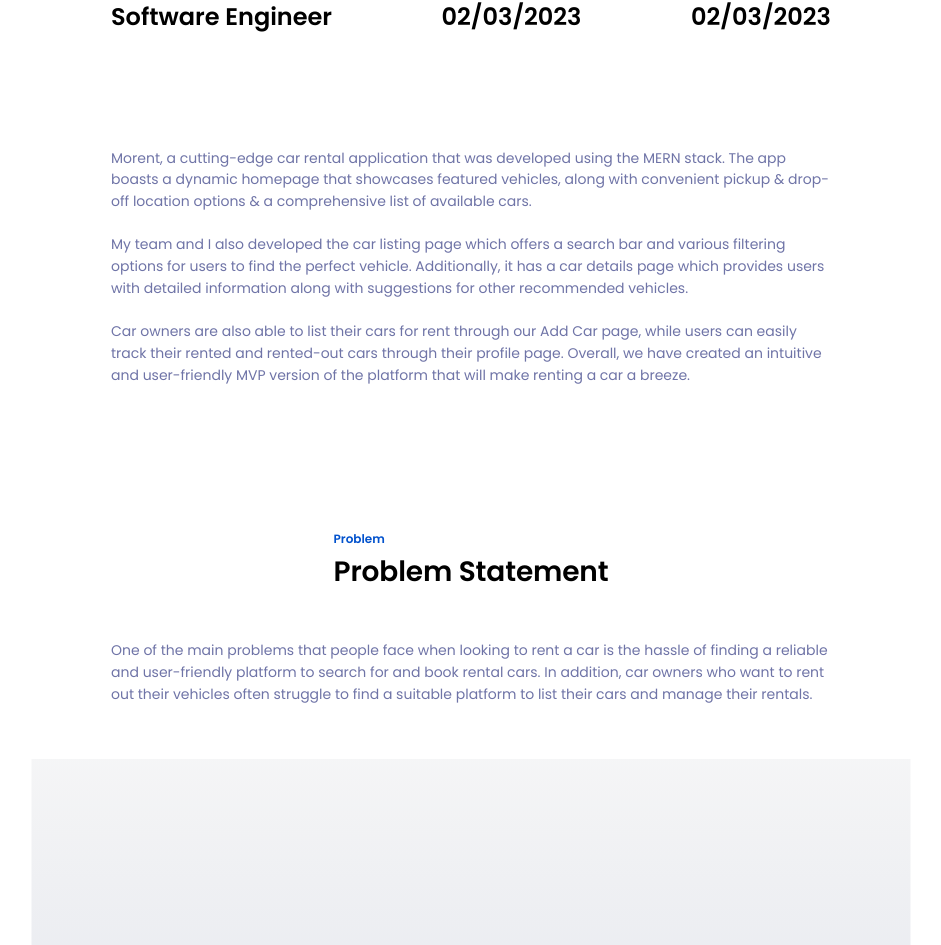
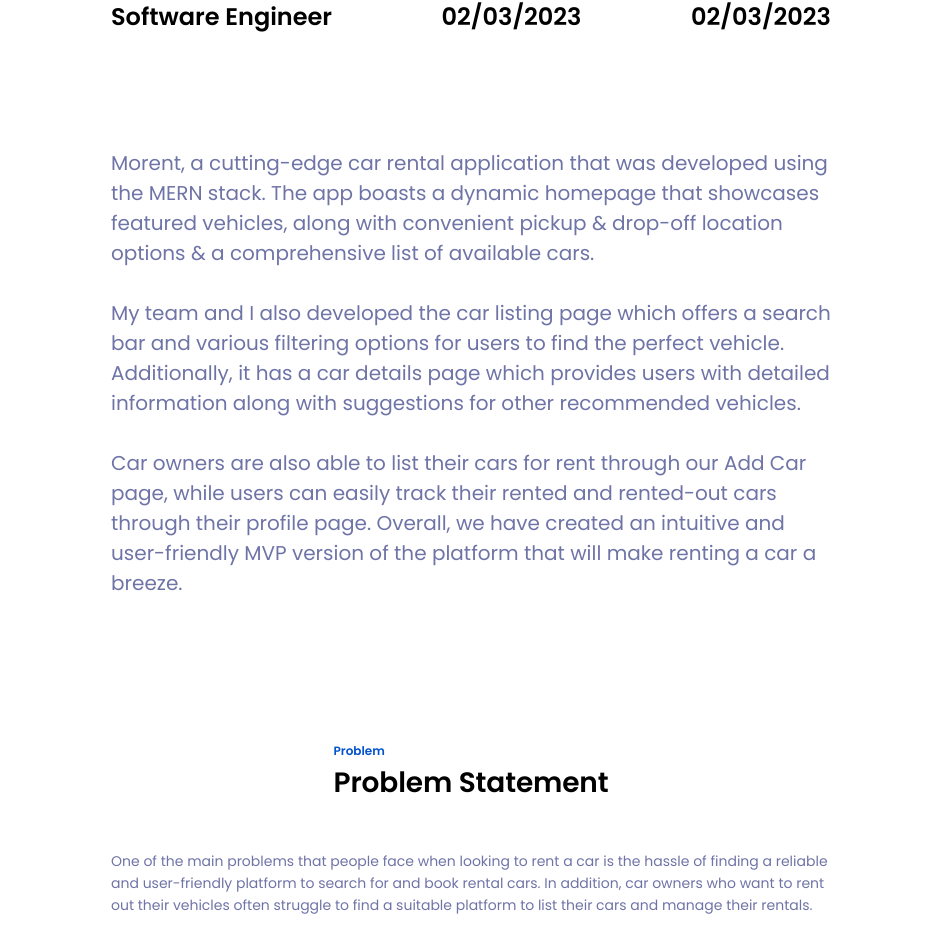
Before and after one commit to austinmargarone/portfolio, a Next.js app: page /projects in a window 1280 px wide. Shown: the part 1103-2048 px from the top of the page, without its empty margins (169-1110 px from the left). Built offline with nearby package versions, Linux system fonts and the light colour scheme.

Commit message:
feat: Description Desktop

```diff
--- a/components/projects/Description.tsx
+++ b/components/projects/Description.tsx
@@ -5,7 +5,7 @@ type Props = {};
 const Description = (props: Props) => {
   return (
     <section className="p4 md:p4lg">
-      <p className="projecttext">
+      <p className="projecttext md:regp dark:text-white1">
         Morent, a cutting-edge car rental application that was developed using
         the MERN stack. The app boasts a dynamic homepage that showcases
         featured vehicles, along with convenient pickup & drop-off location
```
